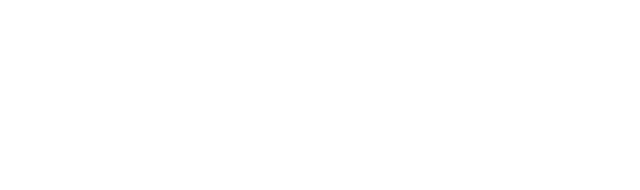
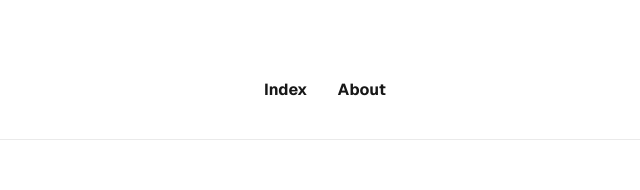
Before and after one commit to emi-nakashima/study-react, a Next.js app: page / in a window 1280 px wide. Shown: the top 190 px of the page, without its empty margins (315-955 px from the left). Built offline with nearby package versions, Linux system fonts and the light colour scheme.

Commit message:
✨ ヘッダーの追加

```diff
--- /dev/null
+++ b/src/components/Header.js
@@ -0,0 +1,20 @@
+// import Image from "next/image";
+import classes from "@/components/Header.module.css";
+import Link from "next/link";
+
+export function Header() {
+  return (
+    <header className={classes.header}>
+    <nav>
+      <ul className={classes.anchor}>
+        <li>
+          <Link href="/">Index</Link>
+        </li>
+        <li>
+          <Link href="/about">About</Link>
+        </li>
+      </ul>
+    </nav>
+  </header>
+  );
+}
--- /dev/null
+++ b/src/components/Header.module.css
@@ -0,0 +1,27 @@
+.header {
+    width: 100%;
+    height: 100px;
+    border-bottom: 1px solid #eaeaea;
+    display: flex;
+    justify-content: center;
+    align-items: center;
+}
+
+.anchor {
+    display: flex; /* リンクを横並びにする */
+    gap: 30px; /* リンクの間に30pxのスペースを追加 */
+    list-style: none; /* リストの点（●）を削除 */
+    padding: 0; /* リストの余白を削除 */
+    margin: 0; /* リスト全体の余白を削除 */
+}
+
+.anchor a {
+    text-decoration: none; /* 下線を削除 */
+    font-weight: bold; /* 太字 */
+    transition: color 0.3s ease; /* 色の変化をなめらかに */
+}
+
+.anchor a:hover {
+    color: #0070f3; /* ホバー時のリンクの色（例: オレンジ） */
+    text-decoration: underline; /* ホバー時に下線を表示 */
+}
--- a/src/pages/about.tsx
+++ b/src/pages/about.tsx
@@ -3,6 +3,7 @@
 import styles from "@/styles/Home.module.css";
 import { Footer } from "@/components/Footer";
 import { Main } from "@/components/Main";
+import { Header} from "@/components/Header";
 
 const geistSans = localFont({
   src: "./fonts/GeistVF.woff",
@@ -22,7 +23,7 @@
         <title>About Page</title>
         <link rel="icon" href="/favicon.ico" />
       </Head>
-
+      <Header />
       <Main page="about" />
       <Footer/>
     </div>
--- a/src/pages/index.tsx
+++ b/src/pages/index.tsx
@@ -3,6 +3,7 @@
 import styles from "@/styles/Home.module.css";
 import { Footer } from "@/components/Footer";
 import { Main } from "@/components/Main";
+import { Header} from "@/components/Header";
 
 const geistSans = localFont({
   src: "./fonts/GeistVF.woff",
@@ -22,6 +23,7 @@
         <title>Index Page</title>
         <link rel="icon" href="/favicon.ico" />
       </Head>
+      <Header />
       <Main page="index"/>
       <Footer />
     </div>
```
